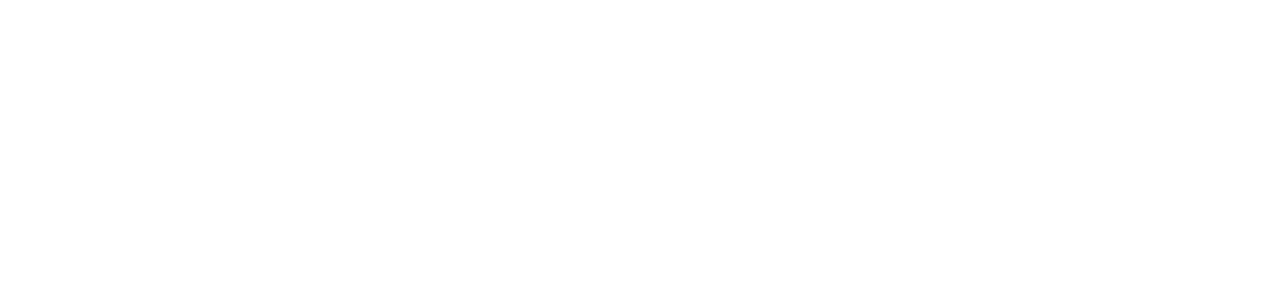
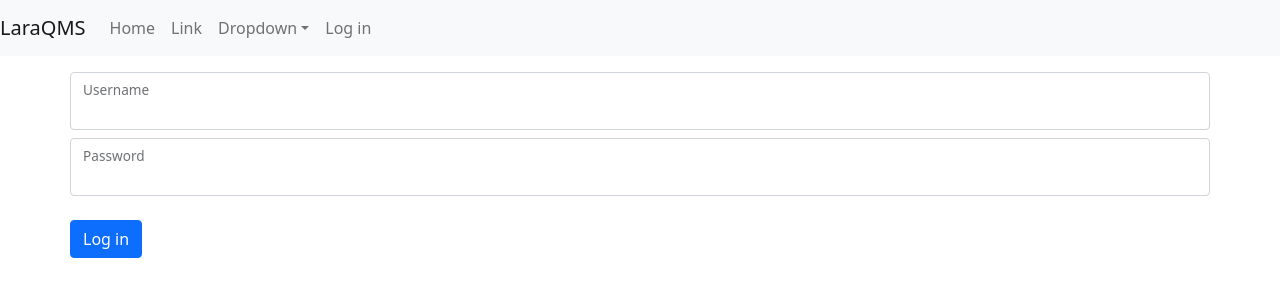
Before and after one commit to valdez-erardtimothy/laraqms-webclient, a React (Create React App) app: page /login in a window 1280 px wide. Shown: the top 300 px of the page. Built offline with nearby package versions, Linux system fonts and the light colour scheme.

Commit message:
react-router and login pages

```diff
--- a/package.json
+++ b/package.json
@@ -10,6 +10,7 @@
     "react": "^17.0.2",
     "react-bootstrap": "^2.1.1",
     "react-dom": "^17.0.2",
+    "react-router-dom": "^6.2.1",
     "react-scripts": "5.0.0",
     "web-vitals": "^2.1.3"
   },
--- a/src/App.jsx
+++ b/src/App.jsx
@@ -1,10 +1,14 @@
 import React from 'react';
-import {Container} from 'react-bootstrap';
-function App() {
-    return (
-        <Container fluid className="g-0">
-        </Container>
-    );
+import {BrowserRouter, Routes} from 'react-router-dom';
+import AppRoutes from './Routes';
+export function App() {
+    return <>
+        <BrowserRouter>
+            <Routes>
+                {AppRoutes()}
+            </Routes>
+        </BrowserRouter>
+    </>;
 }
 
 export default App;
--- /dev/null
+++ b/src/Routes.jsx
@@ -0,0 +1,29 @@
+import React from 'react';
+import {Route} from 'react-router-dom';
+
+import CustomerLayout from './customer/Layout';
+import TellerLayout from './teller/Layout';
+/* customer page-imports */
+import Home from './customer/pages/Index';
+import Login from './customer/pages/auth/Login';
+
+/* teller page-imports */
+import TellerLogin from './teller/pages/auth/Login';
+
+const Routes = () => {
+    return <>
+        <Route element={<CustomerLayout/>}>
+            <Route index element={<Home/>}/>
+            {/*
+            no customer login unimplemented at backend,
+            kept here for checking guard
+            */}
+            <Route path="login" element={<Login/>}/>
+        </Route>
+        <Route path="teller" element={<TellerLayout/>}>
+            <Route path="login" element={<TellerLogin/>}/>
+        </Route>
+    </>;
+};
+
+export default Routes;
--- /dev/null
+++ b/src/customer/Layout.jsx
@@ -0,0 +1,11 @@
+import React from 'react';
+import {Container} from 'react-bootstrap';
+import {Outlet} from 'react-router-dom';
+import MainNav from './components/NavigationBar';
+
+export default function Layout(){
+    return <Container fluid className="g-0">
+        <MainNav/>
+        <Outlet/>
+    </Container>;
+}
--- /dev/null
+++ b/src/customer/components/NavigationBar.jsx
@@ -0,0 +1,24 @@
+import React from 'react';
+import {Navbar, Nav, NavDropdown} from 'react-bootstrap';
+
+import {Link} from 'react-router-dom';
+
+export default function NavigationBar() {
+    return <Navbar bg="light">
+        <Navbar.Brand>LaraQMS</Navbar.Brand>
+        <Navbar.Collapse id="basic-navbar-nav">
+            <Nav className="me-auto">
+                <Nav.Link as={Link} to="/">Home</Nav.Link>
+                <Nav.Link href="#link">Link</Nav.Link>
+                <NavDropdown title="Dropdown" id="basic-nav-dropdown">
+                    <NavDropdown.Item href="#action/3.1">Action</NavDropdown.Item>
+                    <NavDropdown.Item href="#action/3.2">Another action</NavDropdown.Item>
+                    <NavDropdown.Item href="#action/3.3">Something</NavDropdown.Item>
+                    <NavDropdown.Divider />
+                    <NavDropdown.Item href="#action/3.4">Separated link</NavDropdown.Item>
+                </NavDropdown>
+                <Nav.Link as={Link} to="/login">Log in</Nav.Link>
+            </Nav>
+        </Navbar.Collapse>
+    </Navbar>;
+}
--- /dev/null
+++ b/src/customer/pages/Index.jsx
@@ -0,0 +1,5 @@
+import React from 'react';
+
+export default function Index() {
+    return <>Welcome to LaraQMS</>;
+}
--- /dev/null
+++ b/src/customer/pages/auth/Login.jsx
@@ -0,0 +1,38 @@
+import React from 'react';
+import { Button, Container, Form, FloatingLabel } from 'react-bootstrap';
+
+export default function Login() {
+
+
+    /* handlers */
+    // attempt customer login
+    const loginHandler = (e) => {
+        e.preventDefault();
+    };
+
+    return <>
+        <Container>
+            <p></p>
+            <Form onSubmit={loginHandler}>
+                <Form.Group className="mb-4">
+                    <FloatingLabel
+                        controlId="login-username"
+                        label="Username"
+                        className='mb-2'
+                    >
+                        <Form.Control name="username"/>
+                    </FloatingLabel>
+                    <FloatingLabel
+                        controlId="login-password"
+                        label="Password"
+                        type="password"
+                        className='mb-2'
+                    >
+                        <Form.Control name="password"/>
+                    </FloatingLabel>
+                </Form.Group>
+                <Button type="submit">Log in</Button>
+            </Form>
+        </Container>
+    </>;
+}
--- /dev/null
+++ b/src/teller/Layout.jsx
@@ -0,0 +1,8 @@
+import React from 'react';
+import {Container} from 'react-bootstrap';
+import {Outlet} from 'react-router-dom';
+export default function Layout(){
+    return <Container fluid className="g-0">
+        <Outlet/>
+    </Container>;
+}
--- /dev/null
+++ b/src/teller/pages/auth/Login.jsx
@@ -0,0 +1,38 @@
+import React from 'react';
+import { Button, Container, Form, FloatingLabel } from 'react-bootstrap';
+
+export default function Login() {
+
+
+    /* handlers */
+    // attempt customer login
+    const loginHandler = (e) => {
+        e.preventDefault();
+    };
+
+    return <>
+        <Container>
+            <p></p>
+            <Form onSubmit={loginHandler}>
+                <Form.Group className="mb-4">
+                    <FloatingLabel
+                        controlId="login-username"
+                        label="Username"
+                        className='mb-2'
+                    >
+                        <Form.Control name="username"/>
+                    </FloatingLabel>
+                    <FloatingLabel
+                        controlId="login-password"
+                        label="Password"
+                        type="password"
+                        className='mb-2'
+                    >
+                        <Form.Control name="password"/>
+                    </FloatingLabel>
+                </Form.Group>
+                <Button type="submit">Log in</Button>
+            </Form>
+        </Container>
+    </>;
+}
```
Also changed, not shown: src/teller/components/AuthenticatedTellerRoute.jsx (added, +9 -0 lines), 1 other file (tests, documents, lock files or other folders).
